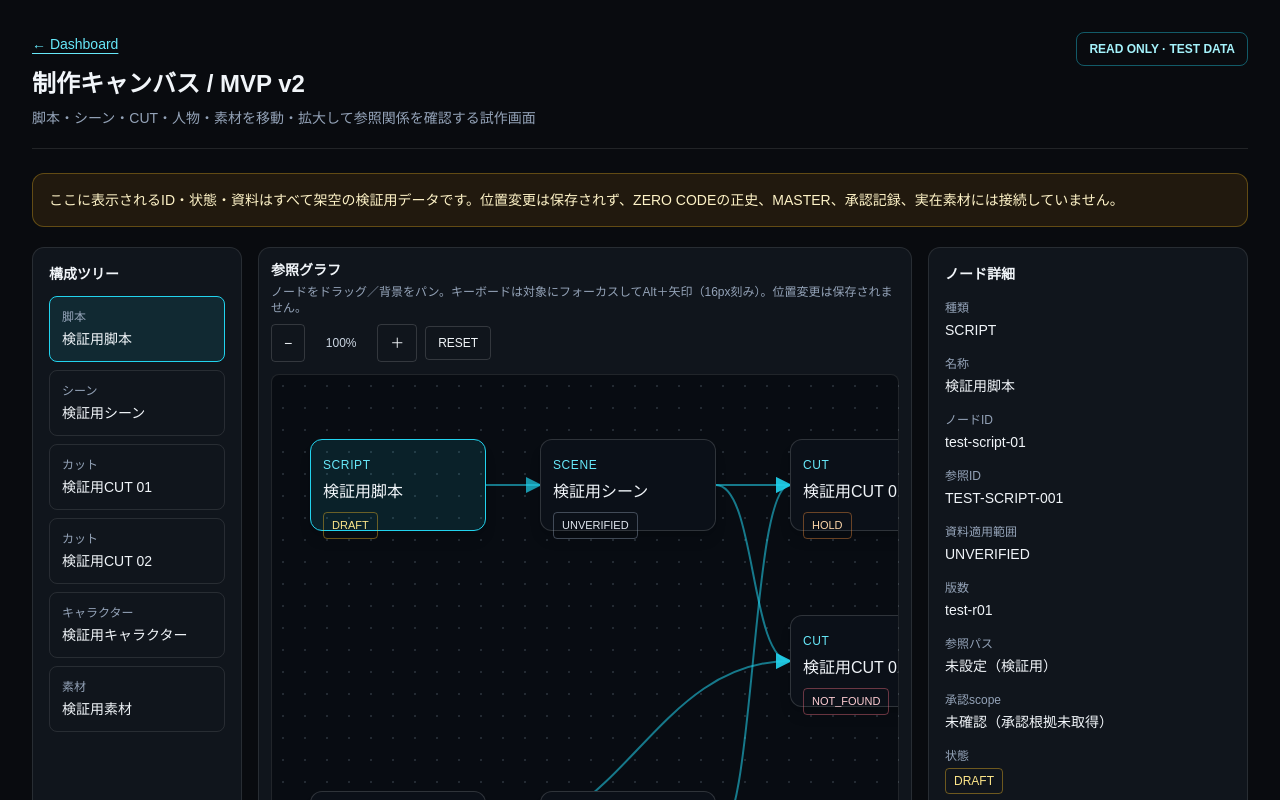
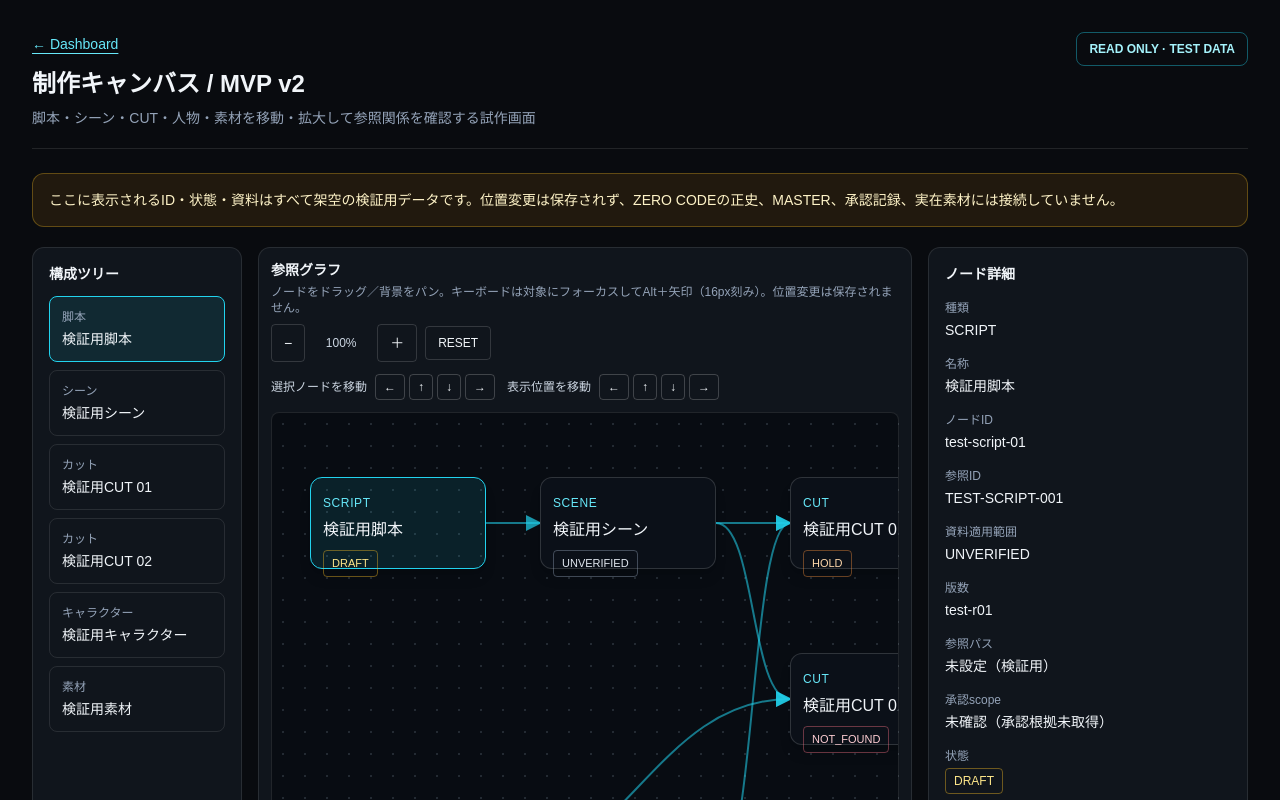
Before and after one commit to hagakengo/ZERO-CODE, a Next.js app in the folder frontend/: page /production/canvas in a window 1280 px wide. Shown: the top 800 px of the page. Built offline with nearby package versions, Linux system fonts and the light colour scheme.

Commit message:
feat(canvas): add accessible directional controls independent of OS shortcuts

```diff
--- a/frontend/app/production/canvas/ProductionCanvas.tsx
+++ b/frontend/app/production/canvas/ProductionCanvas.tsx
@@ -102,6 +102,28 @@ export function ProductionCanvas() {
     setPan((current) => ({ x: current.x + delta.x, y: current.y + delta.y }));
   }
 
+  // Explicit buttons work when browser or OS reserves Alt+arrow shortcuts.
+  function moveSelectedNode(direction: "ArrowLeft" | "ArrowRight" | "ArrowUp" | "ArrowDown") {
+    const delta = keyboardMoveDelta(direction, true, false, false, false);
+    if (!delta) return;
+    setPositions((current) => {
+      const position = current[selected.id] ?? selected.initialPosition;
+      return {
+        ...current,
+        [selected.id]: clampNodePosition(
+          { x: position.x + delta.x, y: position.y + delta.y },
+          CANVAS_WIDTH, CANVAS_HEIGHT, NODE_WIDTH, NODE_HEIGHT,
+        ),
+      };
+    });
+  }
+
+  function panWithButton(direction: "ArrowLeft" | "ArrowRight" | "ArrowUp" | "ArrowDown") {
+    const delta = keyboardMoveDelta(direction, true, false, false, false);
+    if (!delta) return;
+    setPan((current) => ({ x: current.x + delta.x, y: current.y + delta.y }));
+  }
+
   function resetView() {
     setPositions({ ...initialPositions });
     setPan({ x: 18, y: 18 });
@@ -132,6 +154,22 @@ export function ProductionCanvas() {
             <button type="button" onClick={resetView} className="rounded border border-white/15 px-3 py-2 text-xs hover:border-cyan-400">RESET</button>
           </div>
         </div>
+        <div className="mb-3 flex flex-wrap gap-3 text-xs">
+          <div role="group" aria-label="選択中のノードを移動" className="flex flex-wrap items-center gap-1">
+            <span className="mr-1 text-slate-300">選択ノードを移動</span>
+            <button type="button" aria-label="選択ノードを左へ16px移動" onClick={() => moveSelectedNode("ArrowLeft")} className="rounded border border-white/20 px-2 py-1 focus-visible:outline focus-visible:outline-2 focus-visible:outline-cyan-300">←</button>
+            <button type="button" aria-label="選択ノードを上へ16px移動" onClick={() => moveSelectedNode("ArrowUp")} className="rounded border border-white/20 px-2 py-1 focus-visible:outline focus-visible:outline-2 focus-visible:outline-cyan-300">↑</button>
+            <button type="button" aria-label="選択ノードを下へ16px移動" onClick={() => moveSelectedNode("ArrowDown")} className="rounded border border-white/20 px-2 py-1 focus-visible:outline focus-visible:outline-2 focus-visible:outline-cyan-300">↓</button>
+            <button type="button" aria-label="選択ノードを右へ16px移動" onClick={() => moveSelectedNode("ArrowRight")} className="rounded border border-white/20 px-2 py-1 focus-visible:outline focus-visible:outline-2 focus-visible:outline-cyan-300">→</button>
+          </div>
+          <div role="group" aria-label="キャンバス表示位置を移動" className="flex flex-wrap items-center gap-1">
+            <span className="mr-1 text-slate-300">表示位置を移動</span>
+            <button type="button" aria-label="表示位置を左へ16px移動" onClick={() => panWithButton("ArrowLeft")} className="rounded border border-white/20 px-2 py-1 focus-visible:outline focus-visible:outline-2 focus-visible:outline-cyan-300">←</button>
+            <button type="button" aria-label="表示位置を上へ16px移動" onClick={() => panWithButton("ArrowUp")} className="rounded border border-white/20 px-2 py-1 focus-visible:outline focus-visible:outline-2 focus-visible:outline-cyan-300">↑</button>
+            <button type="button" aria-label="表示位置を下へ16px移動" onClick={() => panWithButton("ArrowDown")} className="rounded border border-white/20 px-2 py-1 focus-visible:outline focus-visible:outline-2 focus-visible:outline-cyan-300">↓</button>
+            <button type="button" aria-label="表示位置を右へ16px移動" onClick={() => panWithButton("ArrowRight")} className="rounded border border-white/20 px-2 py-1 focus-visible:outline focus-visible:outline-2 focus-visible:outline-cyan-300">→</button>
+          </div>
+        </div>
         <div
           data-canvas-background
           tabIndex={0}
```
